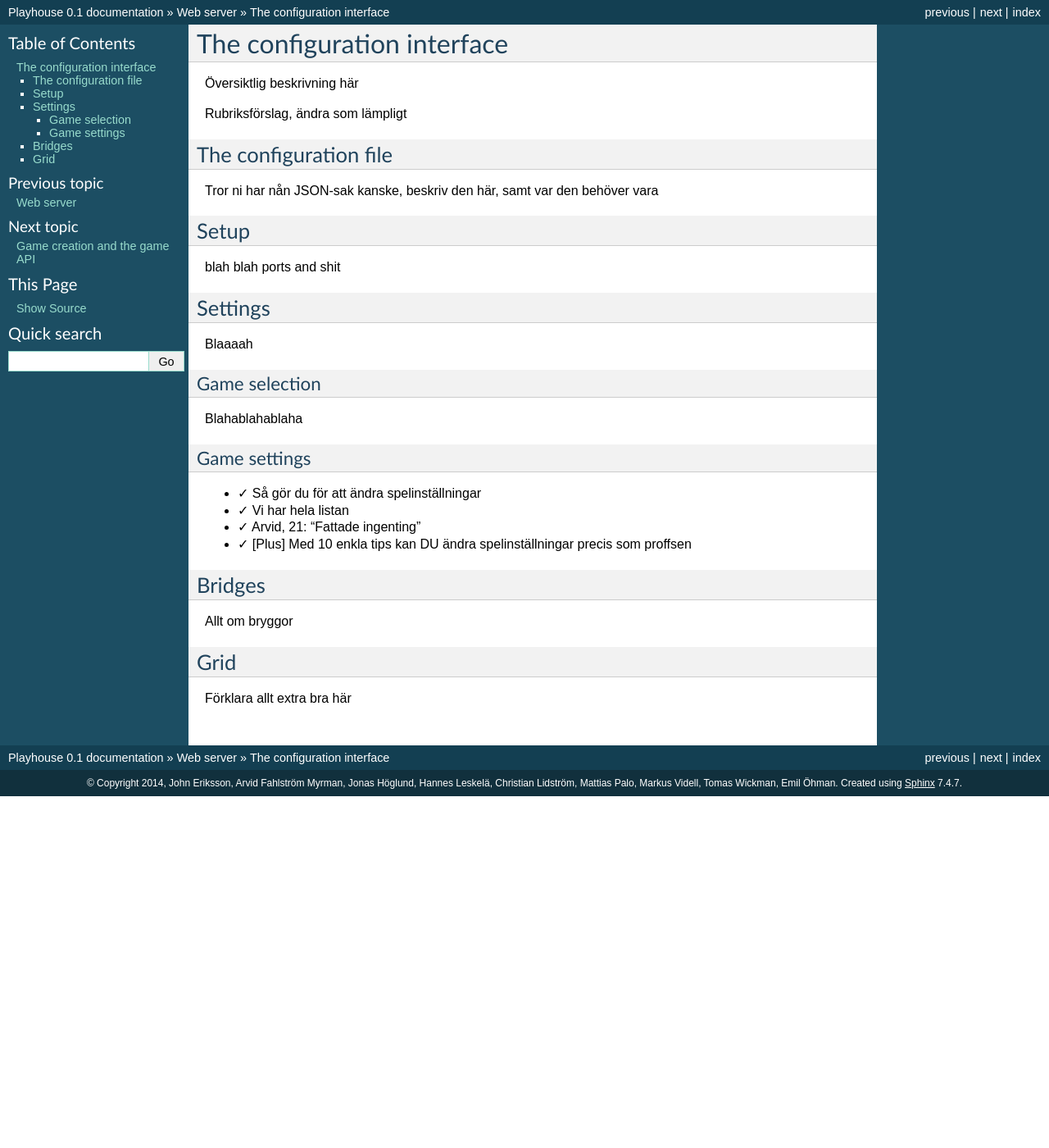
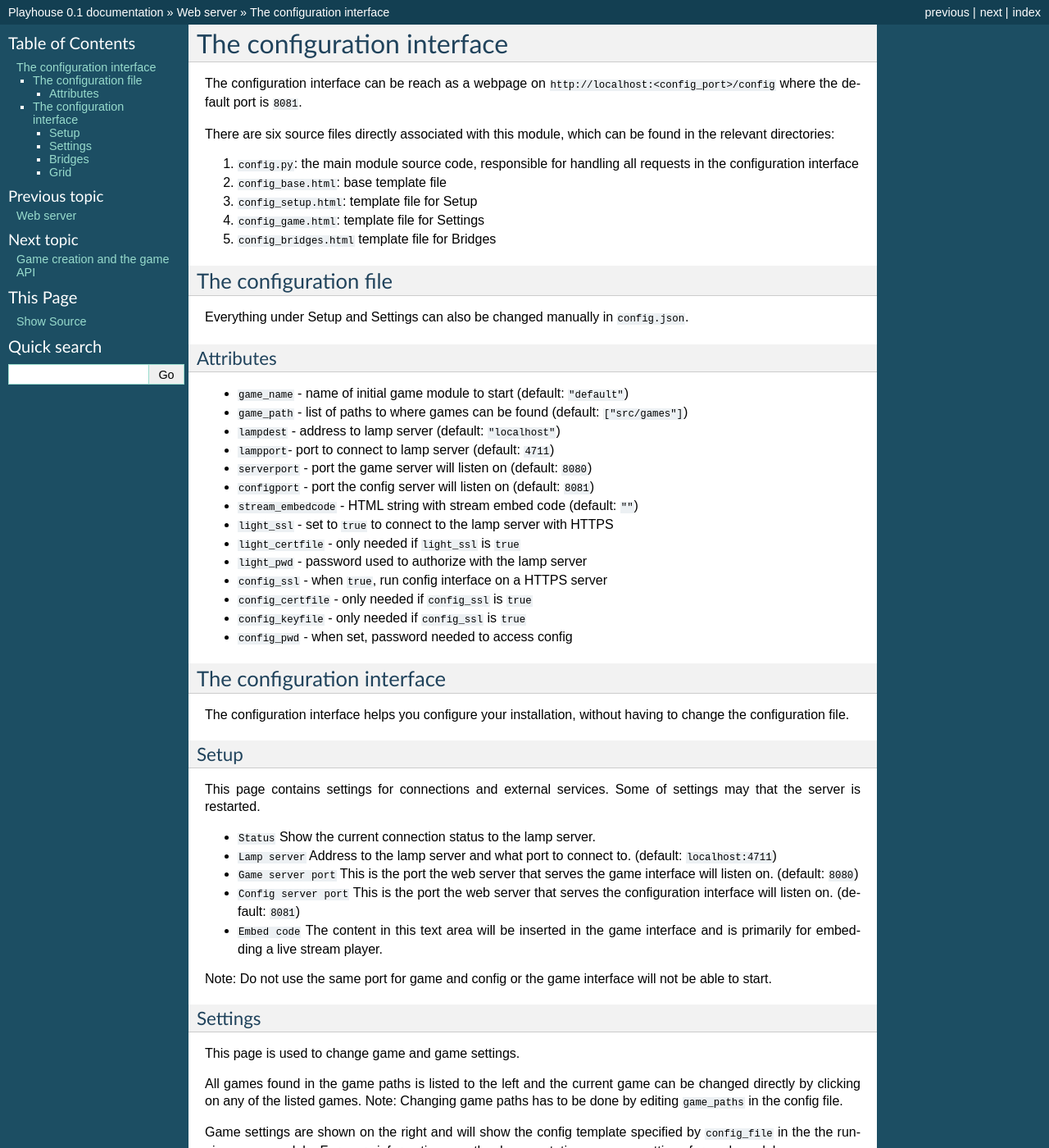
Before and after one commit to smab/meta, a Sphinx documentation site: the page built from doc/source/configuration.rst, in a window 1280 px wide and 1400 px high. Shown: the whole window at 82% size. Built offline with Sphinx 7.4.7, drawn with Linux system fonts in a browser that asks for light colours; some of the changed text lies outside the part shown.

Commit message:
Added doc about configuration interface

```diff
--- a/doc/source/configuration.rst
+++ b/doc/source/configuration.rst
@@ -1,45 +1,129 @@
 The configuration interface
 ===========================
 
-Översiktlig beskrivning här
+The configuration interface can be reach as a webpage on ``http://localhost:<config_port>/config`` where the default port is ``8081``.
 
-Rubriksförslag, ändra som lämpligt
+There are six source files directly associated with this module, which can be
+found in the relevant directories:
+
+1. ``config.py``: the main module source code, responsible for handling all requests in the configuration interface
+2. ``config_base.html``: base template file
+3. ``config_setup.html``: template file for Setup
+4. ``config_game.html``: template file for Settings
+5. ``config_bridges.html`` template file for Bridges
+
 
 The configuration file
 ----------------------
 
-Tror ni har nån JSON-sak kanske, beskriv den här, samt var den behöver vara
+
+Everything under Setup and Settings can also be changed manually in ``config.json``.
+
+Attributes
+^^^^^^^^^^
+
+* ``game_name`` - name of initial game module to start (default: ``"default"``)
+* ``game_path`` - list of paths to where games can be found (default: ``["src/games"]``)
+* ``lampdest`` - address to lamp server (default: ``"localhost"``)
+* ``lampport``-  port to connect to lamp server (default: ``4711``)
+* ``serverport`` - port the game server will listen on (default: ``8080``)
+* ``configport`` - port the config server will listen on (default: ``8081``)
+* ``stream_embedcode`` - HTML string with stream embed code (default: ``""``)
+* ``light_ssl`` - set to ``true`` to connect to the lamp server with HTTPS
+* ``light_certfile`` - only needed if ``light_ssl`` is ``true``
+* ``light_pwd`` - password used to authorize with the lamp server
+* ``config_ssl`` - when ``true``, run config interface on a HTTPS server
+* ``config_certfile`` - only needed if ``config_ssl`` is ``true``
+* ``config_keyfile`` - only needed if ``config_ssl`` is ``true``
+* ``config_pwd`` - when set, password needed to access config
+
+
+The configuration interface
+-----------------------
+
+The configuration interface helps you configure your installation, without having to change the configuration file.
 
 Setup
------
+^^^^^
 
-blah blah ports and shit
+This page contains settings for connections and external services. Some of settings may that the server is restarted.
+
+* ``Status``             Show the current connection status to the lamp server.
+* ``Lamp server``        Address to the lamp server and what port to connect to. (default: ``localhost:4711``)
+* ``Game server port``   This is the port the web server that serves the game interface will listen on. (default: ``8080``)
+* ``Config server port`` This is the port the web server that serves the configuration interface will listen on. (default: ``8081``)
+* ``Embed code``         The content in this text area will be inserted in the game interface and is primarily for embedding a live stream player.
+
+Note: Do not use the same port for game and config or the game interface will not be able to start.
+
 
 Settings
---------
+^^^^^^^^
+This page is used to change game and game settings.
 
-Blaaaah
+All games found in the game paths is listed to the left and the current game can
+be changed directly by clicking on any of the listed games. Note: Changing game
+paths has to be done by editing ``game_paths`` in the config file.
 
-Game selection
-^^^^^^^^^^^^^^
-
-Blahablahablaha
-
-Game settings
-^^^^^^^^^^^^^
-
-* ✓ Så gör du för att ändra spelinställningar
-* ✓ Vi har hela listan
-* ✓ Arvid, 21: "Fattade ingenting"
-* ✓ [Plus] Med 10 enkla tips kan DU ändra spelinställningar precis som proffsen
+Game settings are shown on the right and will show the config template specified
+by ``config_file`` in the the running game module. For more information, see the
+documentation on game settings for each module.
 
 
 Bridges
--------
+^^^^^^^
 
-Allt om bryggor
+This menu handles all the Hue bridges that are used. It lists all bridges the
+lightserver knows about, sorted by their MAC-address.
+
+The table shows several properties for each added bridge.
+
+* ``#`` A number for the bridge. No real use.
+* ``Select`` A checkbox to select this bridge. Used together with some of the buttons described below.
+* ``MAC`` The MAC-address for the bridge.
+* ``IP`` The IP-address for the bridge.
+* ``valid_username`` Shows if the bridge has a valid username. This is a link, by pressing on it you can generate a new username for the bridge.
+* ``# Lights`` The number of Hue Lamps that are associated with this bridge.
+
+
+You can use the buttons to do stuff.
+
+* ``Identify Selected`` Makes the selected bridges do a breathe-cycle (turn on and off).
+* ``Add Bridge`` Tries to add a bridge with a specifed IP in the textfield.
+* ``Remove Selected`` Removes the selected bridges.
+* ``Refresh List`` Forces a refresh of the cached list.
+* ``Search Bridges`` Instructs the lighthserver to search for new bridges.
+  It will do a network broadcast and poll Philips website. The search will take about 20 seconds, and you **must** click the button ``Refresh List`` after that time.
+
 
 Grid
-----
+^^^^
 
-Förklara allt extra bra här
+This menu helps you manage your lamps. After you placed the lamps, you will need a way to tell the lightserver which lamp corresponds to which coordinate.
+
+#. Enter your grid-size in the textfield and press ``Change Size``
+#. Click ``Turn Off`` to turn off all Hue-lamps.
+#. One Hue-lamp should be blue, press on the corresponding cell in the grid in your browser.
+#. Continue until all lights have been configured.
+#. **Press Save**
+
+If you miss-click, you can press the cell again to remove it, and the lamp is scheduled
+for reconfiguration. You may skip lamps by pressing the button ``Skip Lamps``.
+
+Actions:
+
+* ``Skip Lamp`` Skips the current lamp and proceeds with the next one.
+* ``Place Lamp`` Places the lamp in the given coordinates instead of clicking on the cell.
+* ``Save`` Saves and use the grid on the lamp server.
+* ``Refresh`` Discard the local grid and request the one currently used on the lamp server.
+* ``Clear`` Clear the grid from placed lamps.
+* ``Turn Off`` Cancel any running game and turn off all lamps.
+* ``Run Diagnostics`` Run diagnostics to test the grid on the lamp server.
+
+Errors:
+
+* ``No activated lamp``  there is either no more lamps available that isn't already placed
+* ``Invalid position``   the position were in an incorrect format and couldn't be parsed be the server
+* ``Invalid size``       the size were in an incorrect format and couldn't be parsed be the server
+* ``Invalid lamp``       the placed lamp is no longer valid and can't be placed
+* ``Saving failed``      given when the lamp server couldn't save the grid
```
